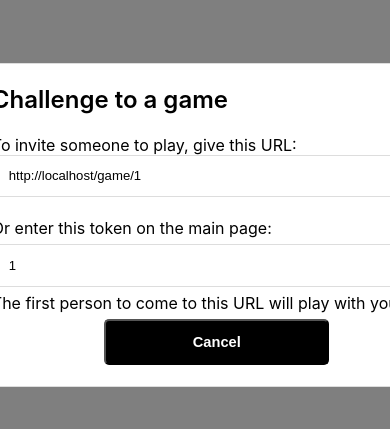
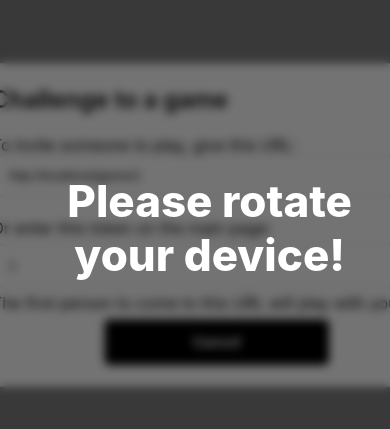
Before and after one commit to OlAndrey/React-Chess, a React (Create React App) app in the folder client/: page /1 in a window 390 px wide. Shown: the part 209-638 px from the top of the page. Built offline with nearby package versions, Linux system fonts and the light colour scheme; no server answers.

Commit message:
style(client): improved styles for display on the phone

```diff
--- a/client/public/index.html
+++ b/client/public/index.html
@@ -3,7 +3,7 @@
   <head>
     <meta charset="utf-8" />
     <link rel="icon" href="%PUBLIC_URL%/favicon.ico" />
-    <meta name="viewport" content="width=768, initial-scale=1" />
+    <meta name="viewport" content="width=320, initial-scale=1" />
     <meta name="theme-color" content="#000000" />
     <meta
       name="description"
--- a/client/src/App.tsx
+++ b/client/src/App.tsx
@@ -5,12 +5,17 @@ import GameContainer from './Components/GameContainer'
 
 const App = () => {
   return (
+    <div>
       <Routes>
         <Route path="/game/:id" Component={GameContainer} />
         <Route path="/:token" Component={PlayerWaiting} />
         <Route path="/" Component={ConnectGame} />
         <Route path="/*" element={<Navigate to="/" replace={true} />} />
       </Routes>
+      <div id="info">
+        <h1 className="text-center">Please rotate your device!</h1>
+      </div>
+    </div>
   )
 }
 
--- a/client/src/helpers/socket.ts
+++ b/client/src/helpers/socket.ts
@@ -1,3 +1,3 @@
 import io from 'socket.io-client'
 
-export default io('localhost:5000')
+export default io(process.env.REACT_APP_WS_URL)
--- a/client/src/react-app-env.d.ts
+++ b/client/src/react-app-env.d.ts
@@ -3,7 +3,6 @@ declare namespace NodeJS {
   interface ProcessEnv {
     NODE_ENV: 'development' | 'production' | 'test'
     PUBLIC_URL: string
-        REACT_APP_API_URL: string
     REACT_APP_WS_URL: string
   }
 }
--- a/client/src/styles/app.css
+++ b/client/src/styles/app.css
@@ -36,6 +36,7 @@
 
 .player{
     width: 7.5em;
+    max-height: 7.5em;
     padding: 1em;
     text-align: center;
 }
@@ -46,6 +47,7 @@
 .player img{
     width: 100%;
     height: auto;
+    max-height: calc(100% - 1.5em);
 }
 
 .message-box{
@@ -59,3 +61,9 @@
     backdrop-filter: blur(3px);
     z-index: 2;
 }
+
+@media screen and (max-width: 768px) {
+    .app{
+        padding: .5em;
+    }
+}
--- a/client/src/styles/board.css
+++ b/client/src/styles/board.css
@@ -1,7 +1,7 @@
 .board{
     position: relative;
-    width: calc(64px * 8 + 65px);
-    height: calc(64px * 8 + 65px);
+    width: calc(2.5em * 8 + 65px);
+    height: calc(2.5em * 8 + 65px);
     /* margin: 2em auto; */
     border: 2px solid rgb(130, 90, 88);
     background-color: rgb(221, 176, 121);
@@ -21,7 +21,7 @@
   }
   .coord-aside{
     width: 30px;
-    height: calc(64px * 8);
+    height: calc(2.5em * 8);
     padding: 0 .5px;
     flex-direction: column-reverse;
   }
@@ -37,8 +37,8 @@
 
   .field{
     flex: 80% 1 1;
-    width: calc(64px * 8);
-    height: calc(64px * 8);
+    width: calc(2.5em * 8);
+    height: calc(2.5em * 8);
     border: 2px solid rgb(130, 90, 88);
     display: grid;
     grid-template-columns: 1fr 1fr 1fr 1fr 1fr 1fr 1fr 1fr;
@@ -55,8 +55,8 @@
   }
 
   .cell{
-    width: 64px;
-    height: 64px;
+    width: 2.5em;
+    height: 2.5em;
   }
 
   .cell-black{
@@ -74,7 +74,7 @@
   .cell-available div:not(.figure){
     width: 14px;
     height: 14px;
-    margin: 25px auto;
+    margin: 1em auto;
     border-radius: 50%;
     background-color: green;
   }
@@ -87,6 +87,23 @@
     box-shadow: inset 0px 0px 0px 3px red;
   }
 
-  .figure{
-    padding: 7.5px;
+  .figure img{
+    width: 2.5em;
+    height: auto;
   }
+
+  @media screen and (max-width: 768px) {
+    .board{
+      width: calc(2.5em * 8 + 5px);
+      height: calc(2.5em * 8 + 2.5px);
+    }
+
+    .coord-top,
+    .coord-aside,
+    .coord-bottom{
+      display: none;
+    }
+    .figure{
+      padding: 0;
+    }
+  }
--- a/client/src/styles/index.css
+++ b/client/src/styles/index.css
@@ -83,3 +83,34 @@ body {
     margin-top: 1em;
     margin-bottom: 1em;
   }
+
+#info{
+  display: none;
+}
+#main{
+  display: block;
+}
+
+@media all and (orientation:portrait) {
+  #info {
+    width: 100vw;
+    height: 100vh;
+    padding: 1em;
+    display: flex;
+    flex-direction: column;
+    justify-content: center;
+    position: fixed;
+    top: 0;
+    bottom: 0;
+    left: 0;
+    right: 0;
+    color: rgba(255, 255, 255, 1);
+    background: rgba(0, 0, 0, 0.55);
+    backdrop-filter: blur(5px);
+    z-index: 1001;
+  }
+  #info h1{
+    font-size: 3em;
+    font-weight: 800;
+  }
+}
```
Lines whose indentation alone changed are shown as unchanged.
